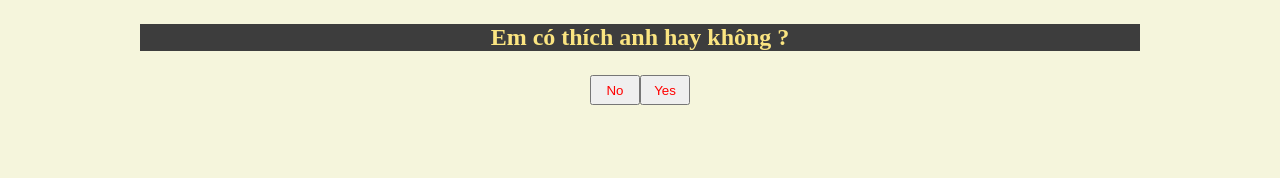
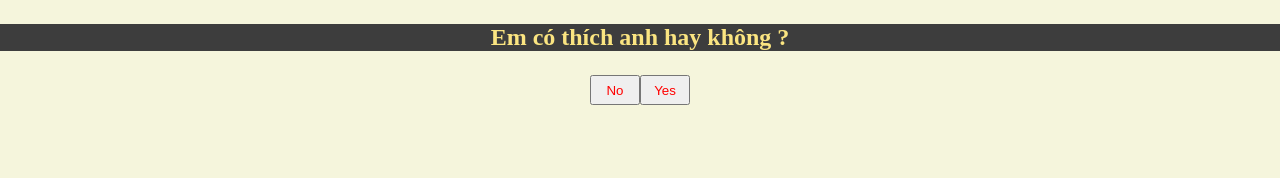
Before and after one commit to chibaku123/Love, a plain HTML site: page love/index.html in a window 1280 px wide. Drawn offline with Linux system fonts and the light colour scheme.

Commit message:
Update index.html

```diff
--- a/love/index.html
+++ b/love/index.html
@@ -25,8 +25,8 @@
 
         }
         body{
-            width: 1000px;
-            height: 1000px;
+            width: 100%;
+
             margin: 0 auto;
             background-color: beige;
         }
```
